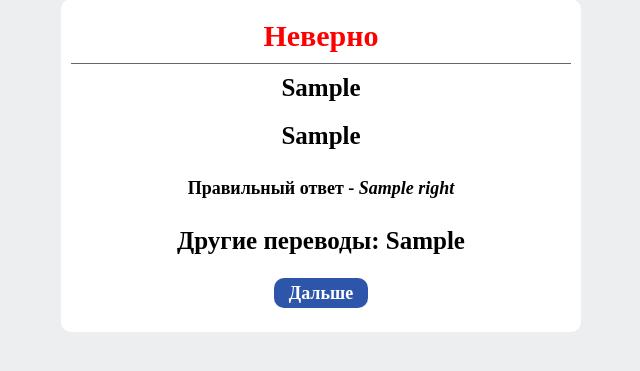
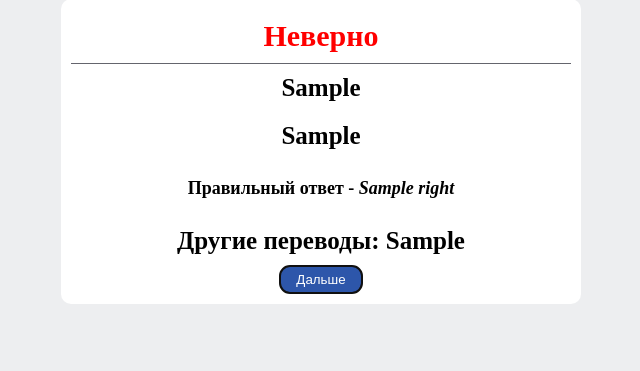
Before and after one commit to AndreyLeshko/EnglishLand, a Django app: template Study_Project/new_words/templates/new_words/words_en_ru_text_result.html in a window 1280 px wide. Shown: the part 109-480 px from the top of the page, without its empty margins (319-959 px from the left). Run offline with Django 4.2, Linux system fonts and the light colour scheme; the template is opened without the code that fills it: most values are stand-ins (such as "Sample title", 1, 10 or a date in 2020).

Commit message:
Add autofocus in trainer templates

```diff
--- a/Study_Project/new_words/templates/new_words/words_en_ru_text.html
+++ b/Study_Project/new_words/templates/new_words/words_en_ru_text.html
@@ -16,7 +16,7 @@
         <p class="words">{{ cur_train.word.english|capfirst }}</p>
         <form action="{% url 'words:words_en_ru_text_result' %}" method="post">
 
-            <p><input type="text" name="translate" class="translate_input"></p>
+            <p><input type="text" name="translate" class="translate_input" autofocus></p>
             <input type="hidden" name="word-en" value="{{ cur_train.word.english }}">
             <input type="hidden" name="word-ru" value="{{ cur_train.word.russian }}">
             <input type="hidden" name="train_id" value="{{ cur_train.id }}">
--- a/Study_Project/new_words/templates/new_words/words_en_ru_text_result.html
+++ b/Study_Project/new_words/templates/new_words/words_en_ru_text_result.html
@@ -29,7 +29,9 @@
                 <p class="words">Другие переводы: {{ other_translates|join:" "  }}</p>
             {% endif %}
         {% endif %}
-
-        <p><a class="next-btn" href="{% url 'words:words_en_ru_text' %}">Дальше</a></p>
+            <form action="{% url 'words:words_en_ru_text' %}" method="get">
+                <input class="next-btn" type="submit" value="Дальше" autofocus>
+            </form>
+<!--        <p><a class="next-btn" href="{% url 'words:words_en_ru_text' %} autofocus">Дальше</a></p>-->
     </div>
 {% endblock page_content %}
```
